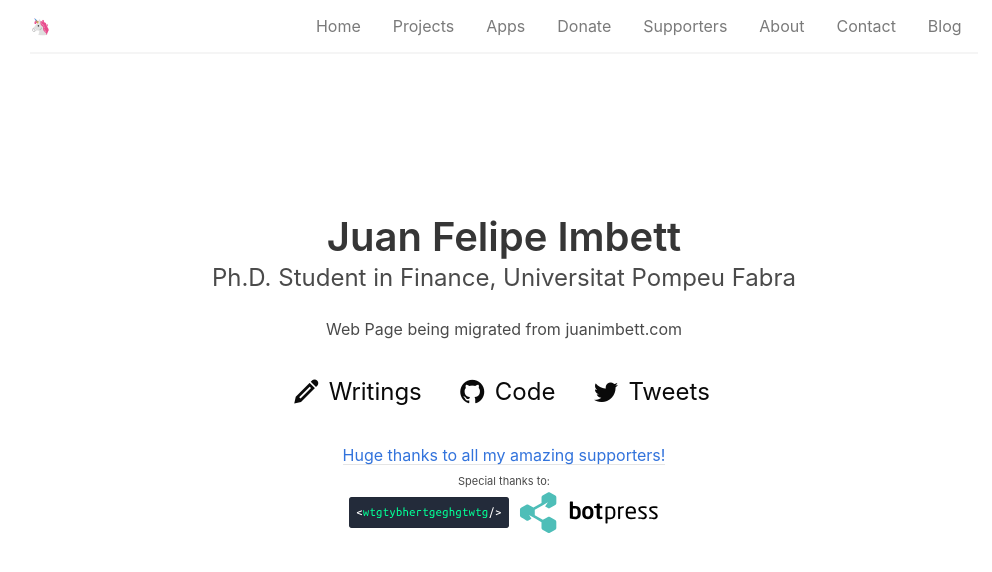
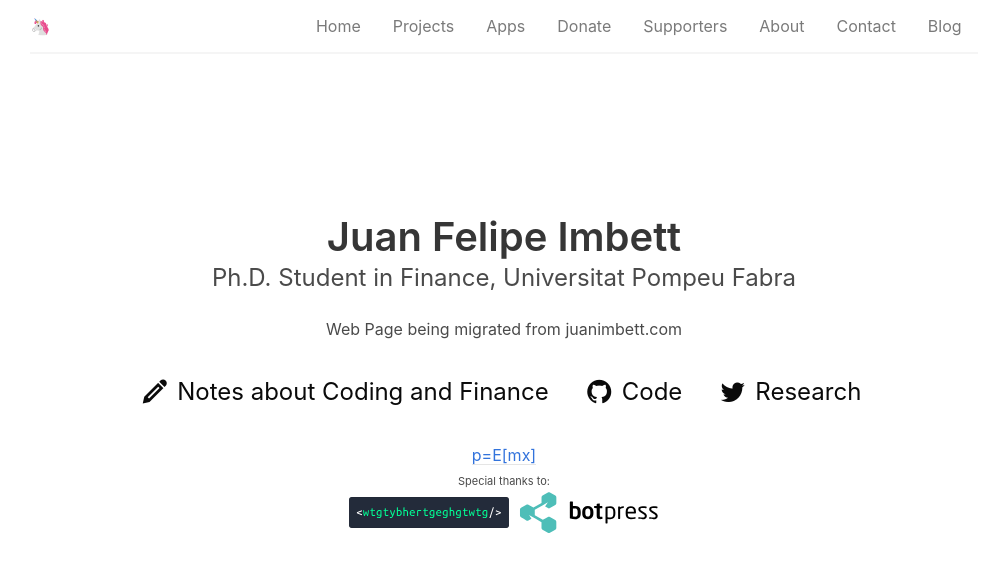
Before and after one commit to jfimbett/jfimbett.github.io, a Jekyll site: the page built from index.html, in a window 1280 px wide and 900 px high. Shown: the top 572 px of the window, without its empty margins (136-1128 px from the left). Built offline with Jekyll 4.4.1, drawn with Linux system fonts in a browser that asks for light colours; some of the changed text lies outside the part shown.

Commit message:
Update index.html

```diff
--- a/index.html
+++ b/index.html
@@ -47,7 +47,7 @@ if (location.hash === '#apps') {
 							<span class="icon">
 								<i class="fa fa-pencil"></i>
 							</span>
-							<span>Writings</span>
+							<span>Notes about Coding and Finance</span>
 						</a>
 						<a class="button is-large is-white" href="https://github.com/sindresorhus">
 							<span class="icon">
@@ -59,11 +59,11 @@ if (location.hash === '#apps') {
 							<span class="icon">
 								<i class="fa fa-twitter"></i>
 							</span>
-							<span>Tweets</span>
+							<span>Research</span>
 						</a>
 					</p>
 					<br>
-					<a href="{% link thanks.md %}">Huge thanks to all my amazing supporters!</a>
+					<a href="{% link thanks.md %}">p=E[mx]</a>
 					<br>
 					<small style="font-size:11px">Special thanks to:</small>
 					<br>
@@ -100,7 +100,7 @@ if (location.hash === '#apps') {
 		</div>
 	</div>
 </section>
-
+<!--
 <section class="hero is-fullheight is-gray">
 	<div id="projects" class="hero-body container">
 		<div class="columns is-vcentered">
@@ -133,3 +133,4 @@ if (location.hash === '#apps') {
 		</div>
 	</div>
 </section>
+-->
```
